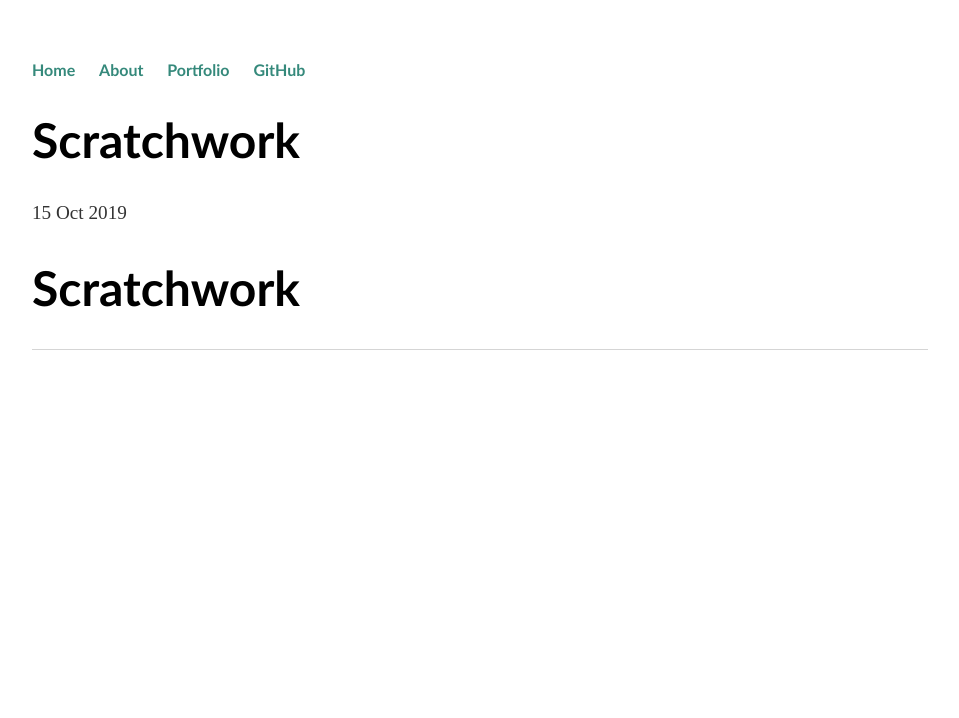
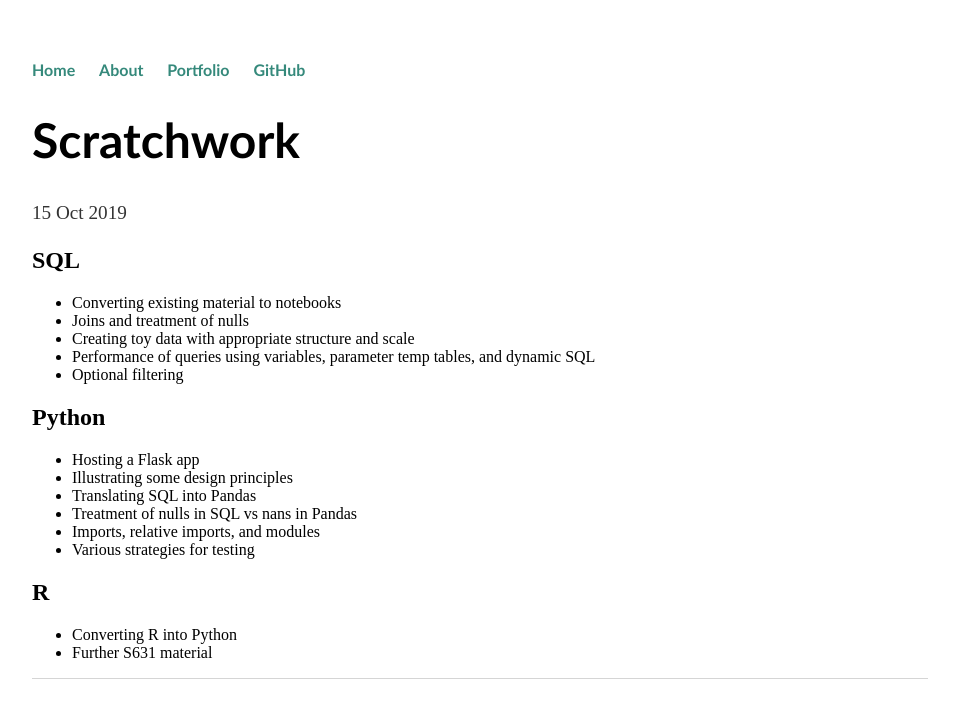
Before and after one commit to dmgrogers/dmgrogers.github.io, a Jekyll site: the page built from _posts/2019-10-15-scratchwork.md, in a window 1280 px wide. Shown: the top 718 px of the page, without its empty margins (160-1119 px from the left). Built offline with Jekyll 4.4.1, drawn with Linux system fonts in a browser that asks for light colours; our own code applies the rules of GitHub Pages for plain Markdown files.

Commit message:
Update 2019-10-15-scratchwork.md

```diff
--- a/_posts/2019-10-15-scratchwork.md
+++ b/_posts/2019-10-15-scratchwork.md
@@ -1,2 +1,23 @@
-Scratchwork
-=========
+
+
+SQL
+---
+* Converting existing material to notebooks
+* Joins and treatment of nulls
+* Creating toy data with appropriate structure and scale
+* Performance of queries using variables, parameter temp tables, and dynamic SQL
+* Optional filtering
+
+Python
+---
+* Hosting a Flask app
+* Illustrating some design principles
+* Translating SQL into Pandas
+* Treatment of nulls in SQL vs nans in Pandas
+* Imports, relative imports, and modules
+* Various strategies for testing
+
+R
+---
+* Converting R into Python
+* Further S631 material
```
